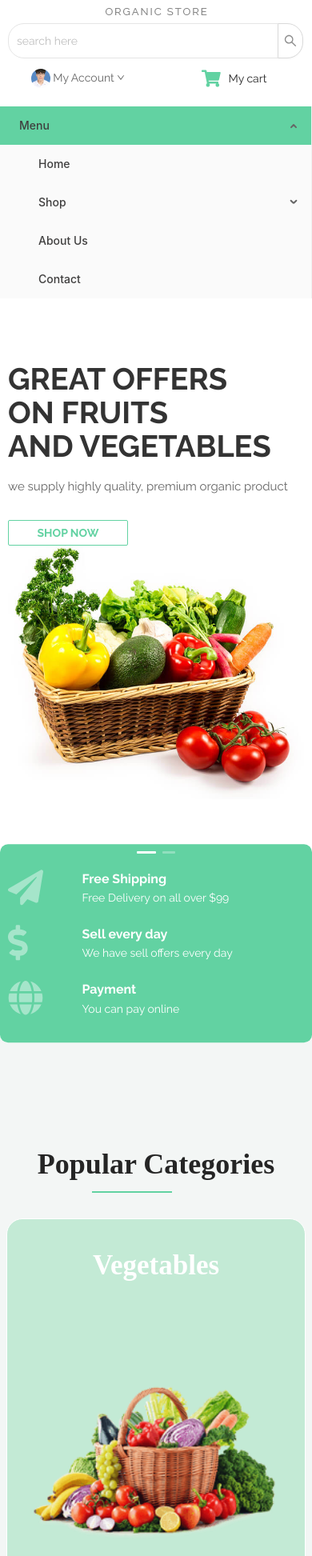
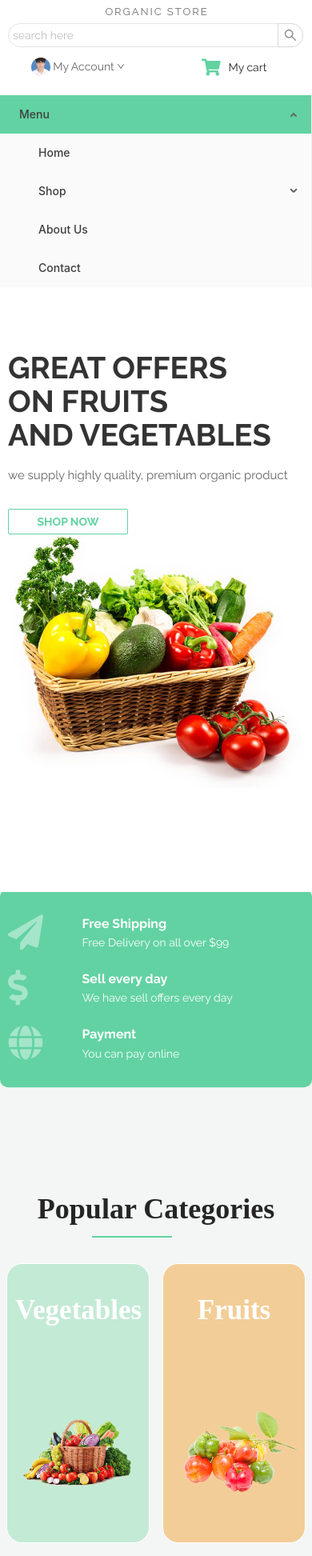
Before and after one commit to SwimmingBunny/SelenaOrganicStore, a React (Create React App) app: page / in a window 390 px wide. Shown: the part 55-2000 px from the top of the page at 80% size. Built offline with nearby package versions, Linux system fonts and the light colour scheme.

Commit message:
long fix responsive

```diff
--- a/src/component/commont/ProductsItem.js
+++ b/src/component/commont/ProductsItem.js
@@ -20,7 +20,7 @@ const ProductItem = (props) => {
   return (
     <>
       {!props.layout ? (
-        <Col lg={{ span: 8 }} xs={{ span: 24 }}>
+        <Col lg={{ span: 8 }} xs={{ span: 12 }}>
           <div style={{ padding: "2.4rem .8rem " }}>
             <div className="product__list-item">
               <div className="product__list-item--img">
@@ -79,7 +79,7 @@ const ProductItem = (props) => {
           </div>
         </Col>
       ) : (
-        <Col lg={{ span: 8 }} xs={{ span: 12 }}>
+        <Col lg={{ span: 8 }} xs={{ span: 24 }}>
           <div style={{ padding: "2.4rem .8rem " }}>
             <div className="product__list-item">
               <div className="product__list-item--img">
--- a/src/pages/Home/Home.Categories.js
+++ b/src/pages/Home/Home.Categories.js
@@ -1,14 +1,18 @@
 import React from "react";
+import { useMediaQuery } from "react-responsive";
 import { Row, Col } from "antd";
 const Categories = () => {
+  const isMoblie = useMediaQuery({
+    query: "(max-width: 480px)",
+  });
   return (
     <>
       <div className="categories__heading">
         <h1 className="categories__heading-h1">Popular Categories</h1>
       </div>
       <br />
-      <Row gutter={16} className="categories-item">
-        <Col lg={{ span: 6 }} xs={{ span: 24 }}>
+      <Row gutter={ isMoblie ? 0 : 16} className="categories-item">
+        <Col lg={{ span: 6 }} xs={{ span: 12 }}>
           <div style={{ padding: "8px" }}>
             <div className="categories-item-col green">
               <div className="categories-item-boder">
@@ -21,7 +25,7 @@ const Categories = () => {
             </div>
           </div>
         </Col>
-        <Col lg={{ span: 6 }} xs={{ span: 24 }}>
+        <Col lg={{ span: 6 }} xs={{ span: 12 }}>
           <div style={{ padding: "8px" }}>
             <div className="categories-item-col orange">
               <div className="categories-item-boder">
@@ -34,7 +38,7 @@ const Categories = () => {
             </div>
           </div>
         </Col>
-        <Col lg={{ span: 6 }} xs={{ span: 24 }}>
+        <Col lg={{ span: 6 }} xs={{ span: 12 }}>
           <div style={{ padding: "8px" }}>
             <div className="categories-item-col blue">
               <div className="categories-item-boder">
@@ -47,11 +51,11 @@ const Categories = () => {
             </div>
           </div>
         </Col>
-        <Col lg={{ span: 6 }} xs={{ span: 24 }}>
+        <Col lg={{ span: 6 }} xs={{ span: 12 }}>
           <div style={{ padding: "8px" }}>
             <div className="categories-item-col red">
               <div className="categories-item-boder">
-                <h2 className="categories-item-col--h2">Vegetables</h2>
+                <h2 className="categories-item-col--h2">Meat</h2>
                 <img
                   className="categories-item-col--img"
                   src="Images/popu/cat-4.png"
--- a/src/pages/shop/ShopListItem/ListItem.Item.js
+++ b/src/pages/shop/ShopListItem/ListItem.Item.js
@@ -15,7 +15,7 @@ const ShopItem = () => {
     query: "(max-width: 480px)",
   });
   $(window).bind("scroll", function () {
-    if ($(window).scrollTop() > 687 && isMoblie === true) {
+    if ($(window).scrollTop() > 800 && isMoblie === true) {
       $(".shopitem__sortitem").addClass("subfixed");
     } else {
       $(".shopitem__sortitem").removeClass("subfixed");
--- a/src/responsive/responsive.scss
+++ b/src/responsive/responsive.scss
@@ -2,6 +2,7 @@
 @media only screen and (max-width: 480px) {
   .container {
     width: 100% !important;
+    overflow: hidden;
   }
   .header {
     position: static;
@@ -20,11 +21,18 @@
     }
   }
   .slider {
-    margin-bottom: 10rem;
     padding: 0 1rem;
+
+  }
+  .shipping {
+    margin-top: 12rem;
+
   }
   .categories-item-boder {
     max-height: none !important;
+  }
+  .categories-item-col--h2 {
+    font-size: 2.4rem;
   }
   .mobieslider {
     display: flex !important;
@@ -115,7 +123,6 @@
   z-index: 1000;
   background: white;
   background: white;
-  padding-bottom: 0.5rem;
 }
 .subfixed {
   position: fixed;
@@ -123,16 +130,14 @@
   right: 0;
   top: 0;
   z-index: 1000;
-  margin-top: 9rem;
+  margin-top: 8rem;
   background: white;
-  z-index: 1000;
   padding: 0.2rem 0;
   border-bottom: 1px solid $borderColor;
-  padding: 1rem;
 }
 .ant-input-search-button {
-  height: 4.4rem !important;
+  height: 3rem !important;
 }
 #header__top-search-input {
-  padding: 1rem;
+  padding: 0.3rem 0.5rem;
 }
```
Also changed, not shown: 2 other files (tests, documents, lock files or other folders).
